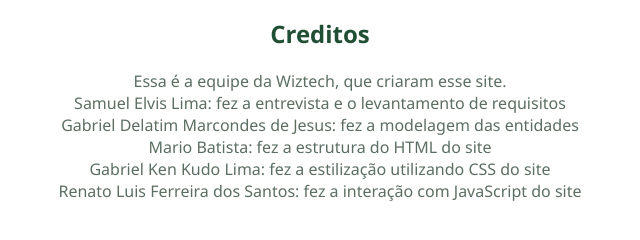
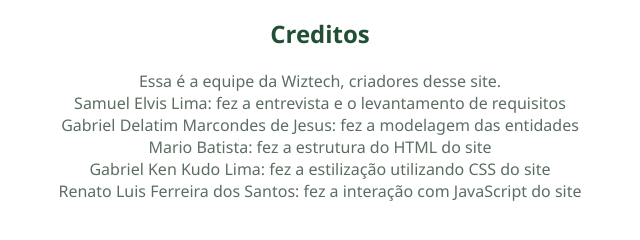
Before and after one commit to FatecZL-ADS-2026-2-NOITE/Prova-WizTech, a plain HTML site: page index.html in a window 1280 px wide. Shown: the part 4915-5155 px from the top of the page, 320-960 px from the left. Drawn offline with Linux system fonts and the light colour scheme.

Commit message:
nome arrumado

```diff
--- a/index.html
+++ b/index.html
@@ -153,7 +153,7 @@
     <section class="section-intro" id="creditos">
         <h2>Creditos</h2>
         <div>
-            <p>Essa é a equipe da Wiztech, que criaram esse site.</p>
+            <p>Essa é a equipe da Wiztech, criadores desse site.</p>
             <p>Samuel Elvis Lima: fez a entrevista e o levantamento de requisitos</p>
             <p>Gabriel Delatim Marcondes de Jesus: fez a modelagem das entidades</p>
             <p>Mario Batista: fez a estrutura do HTML do site</p>
```
